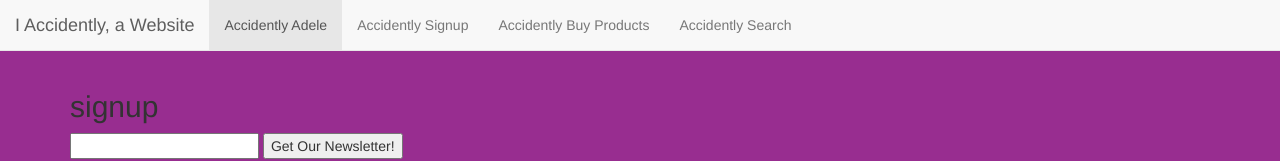
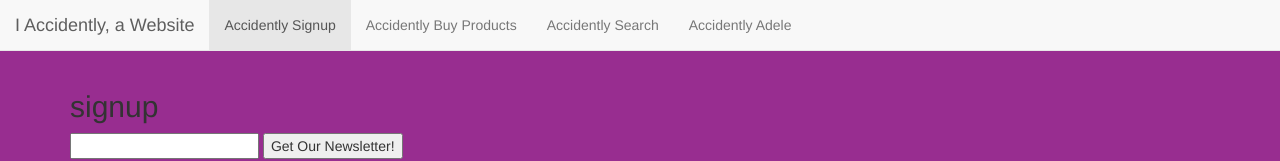
Before and after one commit to jeffdiers/i_accidentally_the_whole_thing, a website: page index.html in a window 1280 px wide. Shown: the top 161 px of the page. Drawn offline with nearby package versions, Linux system fonts and the light colour scheme; no server answers.

Commit message:
Adele to the right

```diff
--- a/templates/headerNav.html
+++ b/templates/headerNav.html
@@ -14,10 +14,10 @@
     <!-- Collect the nav links, forms, and other content for toggling -->
     <div class="collapse navbar-collapse" id="bs-example-navbar-collapse-1">
       <ul class="nav navbar-nav">
-        <li class="active"><a href="#adele">Accidently Adele <span class="sr-only">(current)</span></a></li>
-        <li><a href="#signup">Accidently Signup</a></li>
+        <li class="active"><a href="#signup">Accidently Signup</a> <span class="sr-only">(current)</span></a></li>
         <li><a href="#products">Accidently Buy Products</a></li>
         <li><a href="#giphy">Accidently Search</a></li>
+        <li><a href="#adele">Accidently Adele</a></li>
       </ul>
     </div><!-- /.navbar-collapse -->
   </div><!-- /.container-fluid -->
```
